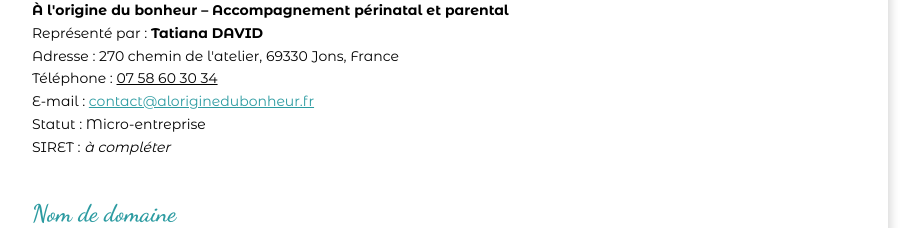
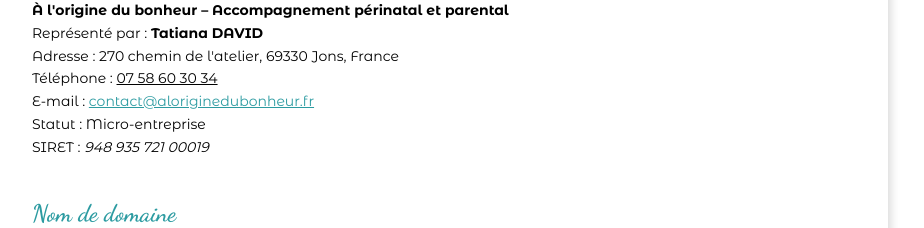
Before and after one commit to AlexandraPASTOR/a-l-origine-du-bonheur, a React (Vite) app: page /mentions-legales in a window 1280 px wide. Shown: the part 877-1105 px from the top of the page, without its empty margins (200-1124 px from the left). Built offline with nearby package versions, Linux system fonts and the light colour scheme.

Commit message:
Add SIRET

```diff
--- a/src/components/Footer/MentionsLegales.tsx
+++ b/src/components/Footer/MentionsLegales.tsx
@@ -29,7 +29,7 @@ function MentionsLegales() {
               contact@aloriginedubonheur.fr
             </a><br />
             Statut : Micro-entreprise<br />
-            SIRET : <span className="italic">à compléter</span>
+            SIRET : <span className="italic">948 935 721 00019</span>
           </p>
         </section>
 
```
Also changed, not shown: 1 other file (tests, documents, lock files or other folders).
